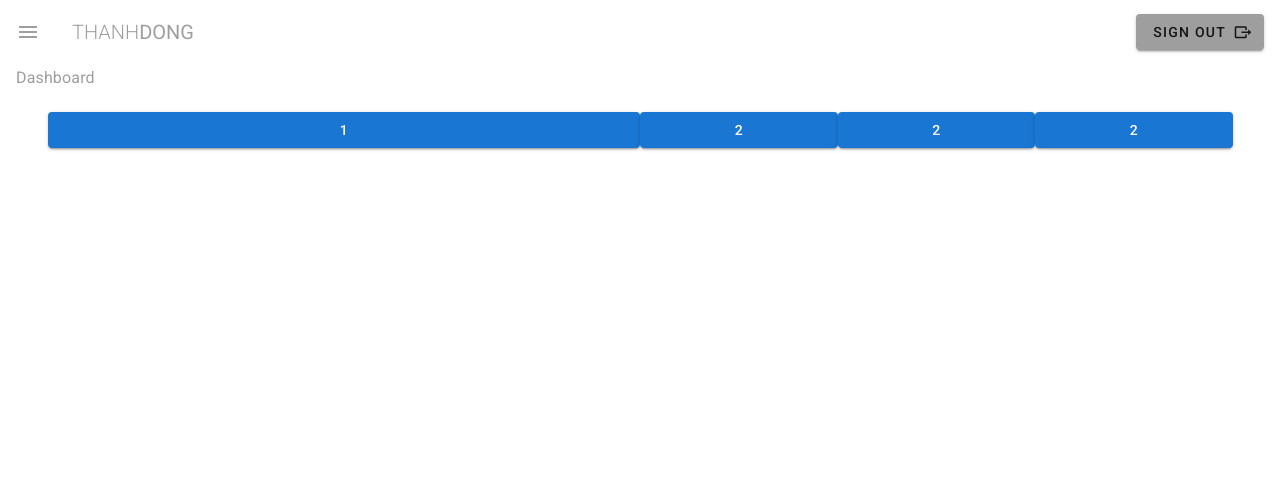
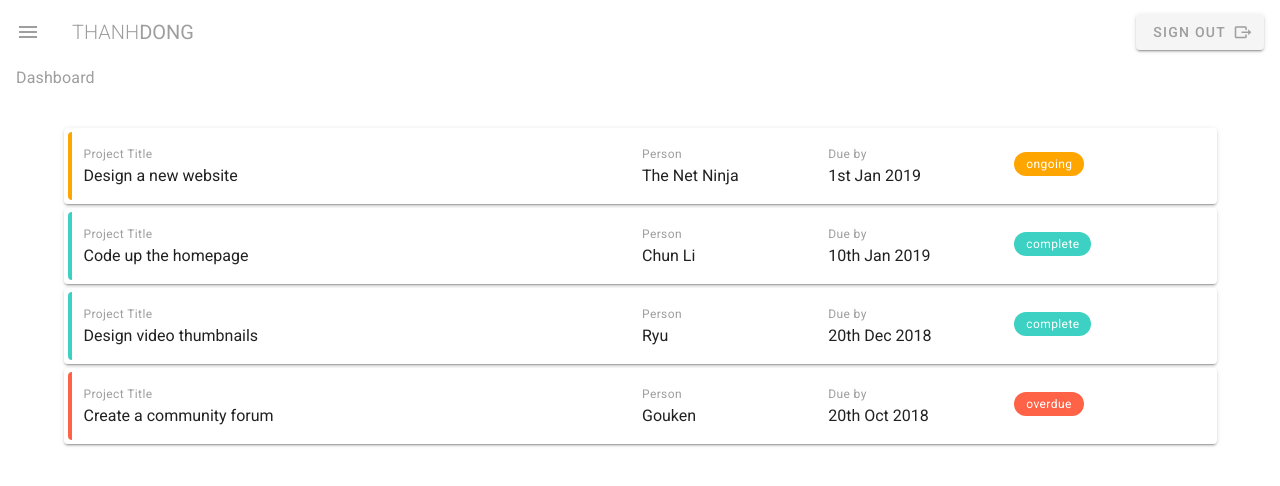
Before and after one commit to thanhdong2k1/todo-ninja, a Vue app: page / in a window 1280 px wide. Shown: the top 486 px of the page. Built offline with nearby package versions, Linux system fonts and the light colour scheme.

Commit message:
todo-ninja

```diff
--- a/src/components/Navbar.vue
+++ b/src/components/Navbar.vue
@@ -7,7 +7,7 @@
                 <span>Dong</span>
             </v-toolbar-title>
             <v-spacer></v-spacer>
-            <v-btn flat color="grey">
+            <v-btn flat class="grey--text">
                 <span>Sign Out</span>
                 <v-icon right>mdi-export</v-icon>
             </v-btn>
--- a/src/views/DashboardView.vue
+++ b/src/views/DashboardView.vue
@@ -2,6 +2,29 @@
   <div class="dashboard">
     <h1 class="subtitle-1 grey--text">Dashboard</h1>
     <v-container class="my-5">
+      <v-card class="pa-4 ma-1" v-for="project in projects" :key="project.title">
+        <v-layout row wrap :class="`pa-3 project ${project.status}`">
+          <v-flex xs12 md6>
+            <div class="caption grey--text">Project Title</div>
+            <div>{{project.title}}</div>
+          </v-flex>
+          <v-flex xs6 sm4 md2>
+            <div class="caption grey--text">Person</div>
+            <div>{{project.person}}</div>
+          </v-flex>
+          <v-flex xs6 sm4 md2>
+            <div class="caption grey--text">Due by</div>
+            <div>{{project.due}}</div>
+          </v-flex>
+          <v-flex xs2 sm4 md2>
+            <div class="right">
+              <v-chip :class="`${project.status} white--text caption my-2`" small>{{project.status}}</v-chip>
+            </div>
+          </v-flex>
+        </v-layout>
+      </v-card>
+    </v-container>
+    <!-- <v-container class="my-5">
       <v-layout row>
         <v-flex xs12 md6>
           <v-btn outline block class="primary">1</v-btn>
@@ -16,7 +39,7 @@
           <v-btn outline block class="primary">2</v-btn>
         </v-flex>
       </v-layout>
-    </v-container>
+    </v-container> -->
   </div>
 
 </template>
@@ -24,7 +47,33 @@
   export default {
     data(){
     return{
+      projects: [
+        { title: 'Design a new website', person: 'The Net Ninja', due: '1st Jan 2019', status: 'ongoing', content: 'Lorem ipsum dolor sit amet consectetur adipisicing elit. Sunt consequuntur eos eligendi illum minima adipisci deleniti, dicta mollitia enim explicabo fugiat quidem ducimus praesentium voluptates porro molestias non sequi animi!'},
+        { title: 'Code up the homepage', person: 'Chun Li', due: '10th Jan 2019', status: 'complete', content: 'Lorem ipsum dolor sit amet consectetur adipisicing elit. Sunt consequuntur eos eligendi illum minima adipisci deleniti, dicta mollitia enim explicabo fugiat quidem ducimus praesentium voluptates porro molestias non sequi animi!'},
+        { title: 'Design video thumbnails', person: 'Ryu', due: '20th Dec 2018', status: 'complete', content: 'Lorem ipsum dolor sit amet consectetur adipisicing elit. Sunt consequuntur eos eligendi illum minima adipisci deleniti, dicta mollitia enim explicabo fugiat quidem ducimus praesentium voluptates porro molestias non sequi animi!'},
+        { title: 'Create a community forum', person: 'Gouken', due: '20th Oct 2018', status: 'overdue', content: 'Lorem ipsum dolor sit amet consectetur adipisicing elit. Sunt consequuntur eos eligendi illum minima adipisci deleniti, dicta mollitia enim explicabo fugiat quidem ducimus praesentium voluptates porro molestias non sequi animi!'},
+      ]
     }
   }
   }
 </script>
+<style>
+.project.complete{
+  border-left: 4px solid #3cd1c2;
+}
+.project.ongoing{
+  border-left: 4px solid orange;
+}
+.project.overdue{
+  border-left: 4px solid tomato ;
+}
+.v-chip.v-chip--no-color.theme--light.complete{
+  background: #3cd1c2;
+}
+.v-chip.v-chip--no-color.theme--light.ongoing{
+  background: orange;
+}
+.v-chip.v-chip--no-color.theme--light.overdue{
+  background:  tomato ;
+}
+</style>
```
